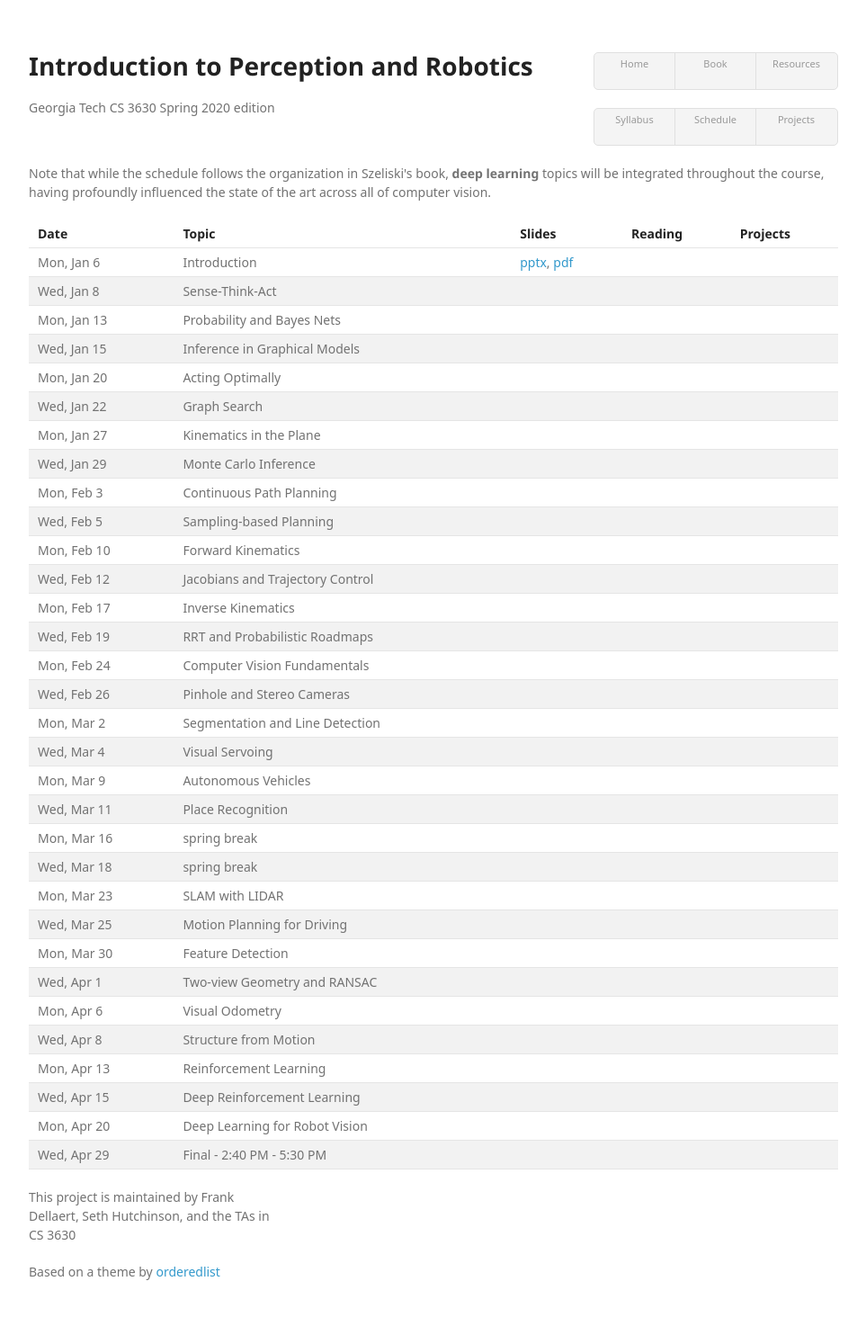
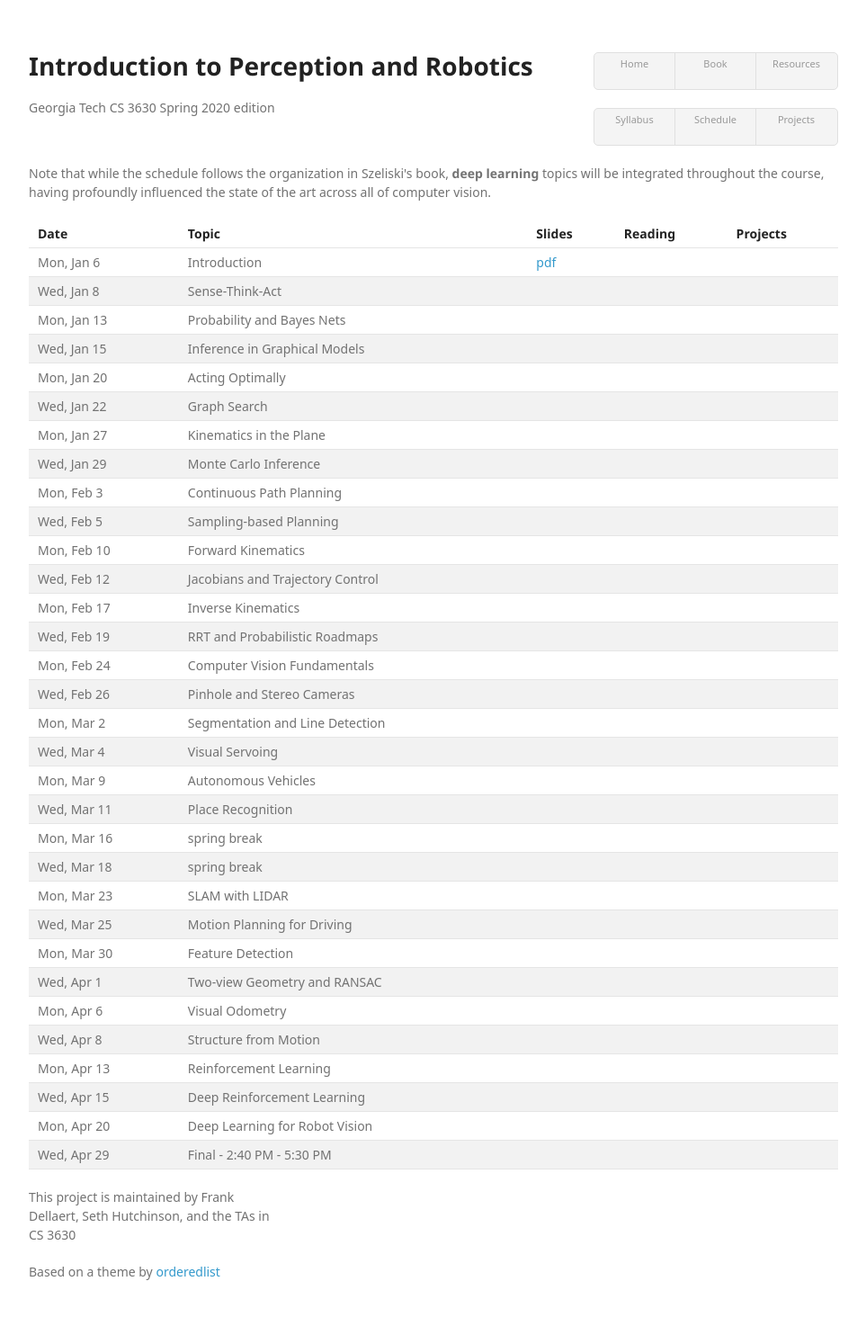
Before and after one commit to dellaert/22F-3630, a Jekyll site: the page built from schedule.html, in a window 1280 px wide. Shown: the whole page at 90% size, without its empty margins (158-1121 px from the left). Built offline with Jekyll 4.4.1, drawn with Linux system fonts in a browser that asks for light colours; some web fonts are replaced.

Commit message:
Actual slides, pdf only

```diff
--- a/schedule.html
+++ b/schedule.html
@@ -21,7 +21,6 @@ title: Schedule
       <td>{{item.Topic}}</td>
       <td>
         {% unless item.Slides == "-" %}
-          <a href="Slides/{{item.Slides}}.pptx">pptx</a>,
           <a href="Slides/{{item.Slides}}.pdf">pdf</a>
         {% endunless %}
       </td>
```
Also changed, not shown: 1 other file.
